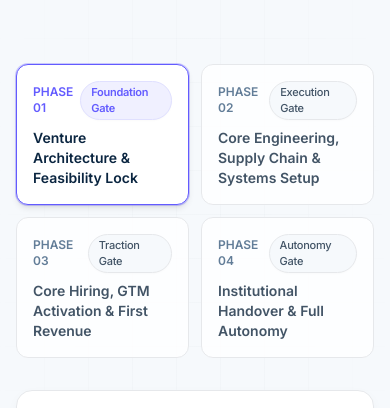
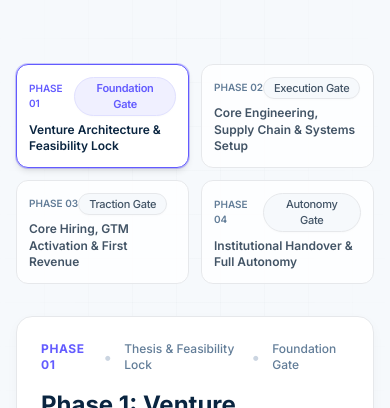
Before and after one commit to himanshumalik21/1008-network, a Next.js app: page /studio in a window 390 px wide. Shown: the part 1122-1530 px from the top of the page. Built offline with nearby package versions, Linux system fonts and the light colour scheme; no server answers.

Commit message:
feat(responsive): optimize layouts across all phone sizes, tablets, laptops, and large screens

```diff
--- a/components/brand/Badge.tsx
+++ b/components/brand/Badge.tsx
@@ -46,7 +46,7 @@ export function Badge({
   return (
     <span
       className={cn(
-        "inline-flex items-center gap-1.5 rounded-full border transition-all duration-200 select-none shadow-[0_1px_2px_rgba(0,0,0,0.02)]",
+        "inline-flex items-center gap-1.5 rounded-full border transition-all duration-200 select-none shadow-[0_1px_2px_rgba(0,0,0,0.02)] max-w-full text-center leading-normal",
         variantStyles[variant],
         sizeStyles[size],
         className
--- a/components/capital/InvestIn1008Modal.tsx
+++ b/components/capital/InvestIn1008Modal.tsx
@@ -92,7 +92,7 @@ export const InvestIn1008Modal: React.FC<InvestIn1008ModalProps> = ({
 
   return (
     <div className="fixed inset-0 z-50 flex items-center justify-center p-4 bg-[#0A2540]/65 backdrop-blur-xs animate-in fade-in duration-200">
-      <div className="relative w-full max-w-xl bg-white rounded-3xl border border-[#E6E8EB] shadow-2xl overflow-hidden p-6 sm:p-8 space-y-6">
+      <div className="relative w-full max-w-xl bg-white rounded-3xl border border-[#E6E8EB] shadow-2xl p-6 sm:p-8 space-y-6 max-h-[90vh] overflow-y-auto">
 
         {/* Close Button */}
         <button
--- a/components/graphics/CapitalSyndicateGraphic.tsx
+++ b/components/graphics/CapitalSyndicateGraphic.tsx
@@ -78,7 +78,7 @@ export function CapitalSyndicateGraphic() {
         </div>
 
         {/* Interactive Capital Selector Cards */}
-        <div className="grid grid-cols-3 gap-2 pt-1">
+        <div className="grid grid-cols-1 sm:grid-cols-3 gap-2 pt-1">
           {pools.map((p, idx) => {
             const isSelected = activeTier === idx;
             return (
--- a/components/home/StudioSprintTimeline.tsx
+++ b/components/home/StudioSprintTimeline.tsx
@@ -107,21 +107,21 @@ export function StudioSprintTimeline() {
                 key={phase.id}
                 onClick={() => setActivePhase(idx)}
                 className={cn(
-                  "p-4 rounded-xl text-left border transition-all duration-200 flex flex-col justify-between shadow-xs",
+                  "p-3 sm:p-4 rounded-xl text-left border transition-all duration-200 flex flex-col justify-between shadow-xs",
                   isSelected
                     ? "bg-white border-[#635BFF] shadow-md ring-1 ring-[#635BFF]/30"
                     : "bg-white/80 border-[#E6E8EB] hover:border-[#CBD5E1] text-[#627D98]"
                 )}
               >
-                <div className="flex items-center justify-between mb-2">
-                  <span className={cn("text-xs font-semibold", isSelected ? "text-[#635BFF]" : "text-[#627D98]")}>
+                <div className="flex items-center justify-between mb-1.5 sm:mb-2">
+                  <span className={cn("text-[10px] sm:text-xs font-semibold", isSelected ? "text-[#635BFF]" : "text-[#627D98]")}>
                     {phase.phaseLabel}
                   </span>
                   <Badge variant={isSelected ? "indigo" : "slate"} size="sm">
                     {phase.tag}
                   </Badge>
                 </div>
-                <div className={cn("text-sm font-semibold", isSelected ? "text-[#0A2540]" : "text-[#425466]")}>
+                <div className={cn("text-xs sm:text-sm font-semibold leading-snug", isSelected ? "text-[#0A2540]" : "text-[#425466]")}>
                   {phase.name.split(":")[1]}
                 </div>
               </button>
--- a/components/layout/Navbar.tsx
+++ b/components/layout/Navbar.tsx
@@ -94,8 +94,8 @@ export function Navbar() {
               })}
             </nav>
 
-            {/* 3. Apply to Build Action Button */}
-            <div className="hidden sm:flex items-center shrink-0">
+            {/* 3. Apply to Build Action Button (Desktop) */}
+            <div className="hidden md:flex items-center shrink-0">
               <Button
                 variant="primary"
                 size="md"
@@ -107,8 +107,8 @@ export function Navbar() {
               </Button>
             </div>
 
-            {/* Mobile Actions & Hamburger */}
-            <div className="flex sm:hidden items-center gap-2">
+            {/* Mobile / Tablet Actions & Hamburger */}
+            <div className="flex md:hidden items-center gap-2">
               <Button
                 variant="primary"
                 size="sm"
@@ -128,9 +128,9 @@ export function Navbar() {
           </div>
         </div>
 
-        {/* Mobile Navigation Drawer */}
+        {/* Mobile / Tablet Navigation Drawer */}
         {mobileMenuOpen && (
-          <div className="sm:hidden bg-white border-b border-[#E6E8EB] px-4 pt-3 pb-6 space-y-3 animate-in slide-in-from-top-2 duration-200 shadow-xl">
+          <div className="md:hidden bg-white border-b border-[#E6E8EB] px-4 pt-3 pb-6 space-y-3 animate-in slide-in-from-top-2 duration-200 shadow-xl">
             <div className="flex flex-col space-y-1 pt-1">
               {navLinks.map((link) => {
                 const active = isLinkActive(link.href);
--- a/components/ui/Modal.tsx
+++ b/components/ui/Modal.tsx
@@ -60,7 +60,7 @@ export function Modal({
       {/* Dialog Card */}
       <div
         className={cn(
-          "relative w-full z-10 my-8 rounded-2xl bg-white border border-[#E6E8EB] p-6 sm:p-8 text-[#0A2540] shadow-[0_20px_60px_-15px_rgba(10,37,64,0.15)] transition-all duration-300 animate-in zoom-in-95",
+          "relative w-full z-10 my-auto sm:my-8 rounded-2xl bg-white border border-[#E6E8EB] p-5 sm:p-8 text-[#0A2540] shadow-[0_20px_60px_-15px_rgba(10,37,64,0.15)] transition-all duration-300 animate-in zoom-in-95 max-h-[90vh] overflow-y-auto",
           widthMap[maxWidth]
         )}
       >
```
